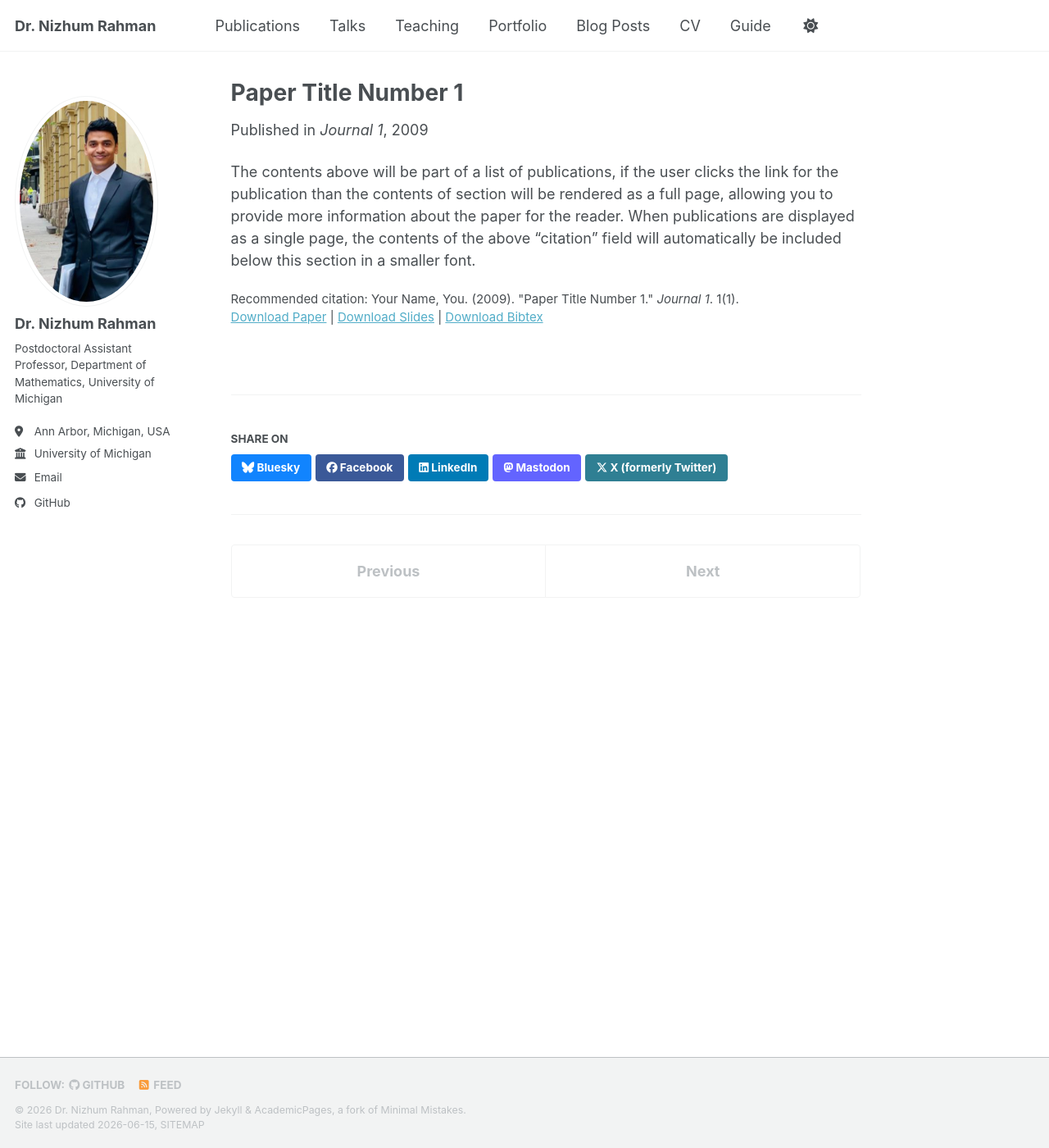
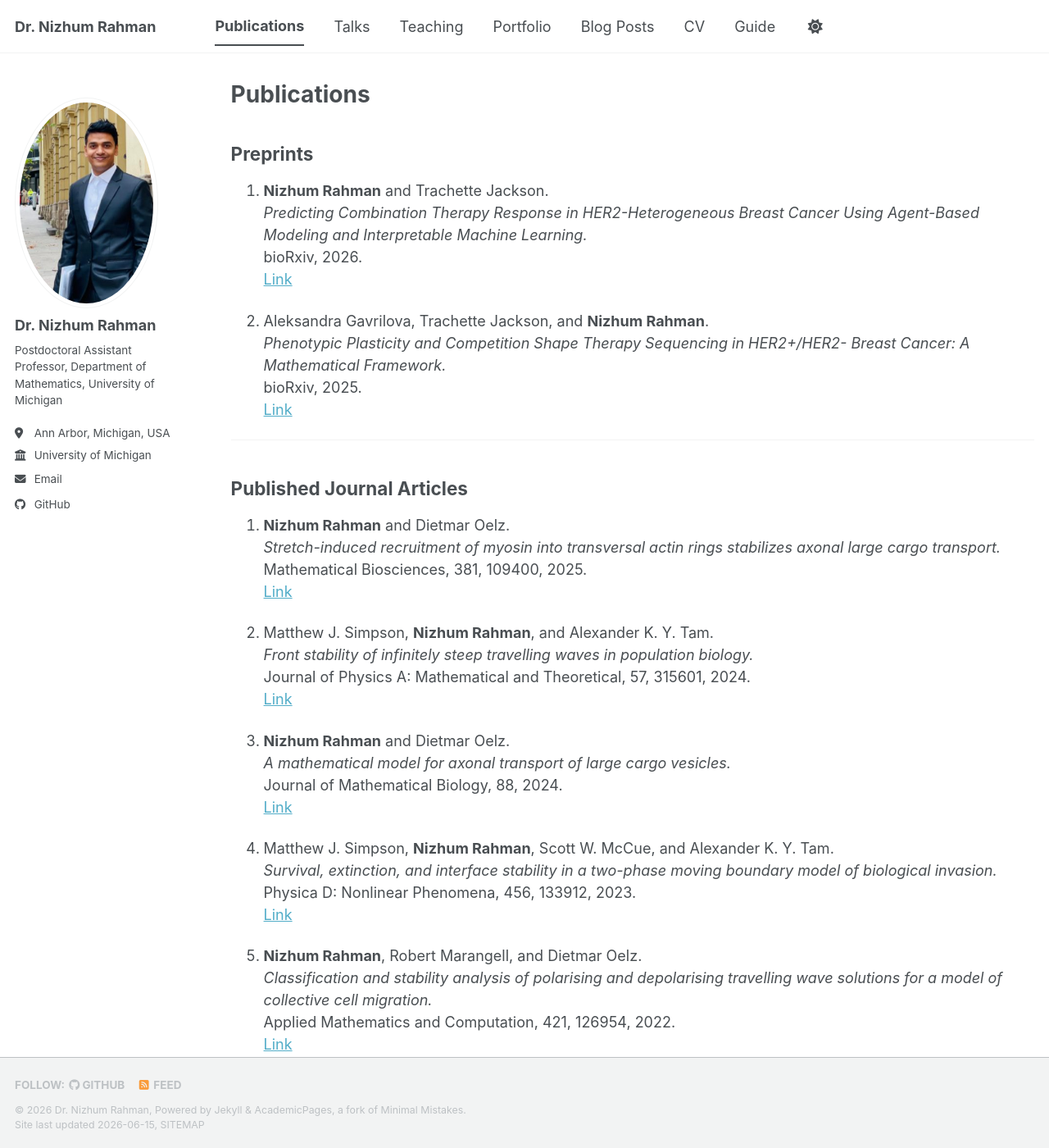
Before and after one commit to Nizhum37/Nizhum37.github.io, a Jekyll site: the page built from _publications/2009-10-01-paper-title-number-1.md, in a window 1280 px wide and 1400 px high. Shown: the whole window at 82% size. Built offline with Jekyll 4.4.1, drawn with Linux system fonts in a browser that asks for light colours; a script bundle is joined from its source files by our own code; library files that are not in the unit come from our copies.

Commit message:
Update 2009-10-01-paper-title-number-1.md

```diff
--- a/_publications/2009-10-01-paper-title-number-1.md
+++ b/_publications/2009-10-01-paper-title-number-1.md
@@ -1,14 +1,47 @@
 ---
-title: "Paper Title Number 1"
-collection: publications
-category: manuscripts
-permalink: /publication/2009-10-01-paper-title-number-1
-excerpt: 'This paper is about the number 1. The number 2 is left for future work.'
-date: 2009-10-01
-venue: 'Journal 1'
-slidesurl: 'https://academicpages.github.io/files/slides1.pdf'
-paperurl: 'https://academicpages.github.io/files/paper1.pdf'
-bibtexurl: 'https://academicpages.github.io/files/bibtex1.bib'
-citation: 'Your Name, You. (2009). &quot;Paper Title Number 1.&quot; <i>Journal 1</i>. 1(1).'
+layout: archive
+title: "Publications"
+permalink: /publications/
+author_profile: true
 ---
-The contents above will be part of a list of publications, if the user clicks the link for the publication than the contents of section will be rendered as a full page, allowing you to provide more information about the paper for the reader. When publications are displayed as a single page, the contents of the above "citation" field will automatically be included below this section in a smaller font.
+
+## Preprints
+
+1. **Nizhum Rahman** and Trachette Jackson.
+   *Predicting Combination Therapy Response in HER2-Heterogeneous Breast Cancer Using Agent-Based Modeling and Interpretable Machine Learning.*
+   bioRxiv, 2026.
+   [Link](https://doi.org/10.1101/2026.03.14.711774)
+
+2. Aleksandra Gavrilova, Trachette Jackson, and **Nizhum Rahman**.
+   *Phenotypic Plasticity and Competition Shape Therapy Sequencing in HER2+/HER2- Breast Cancer: A Mathematical Framework.*
+   bioRxiv, 2025.
+   [Link](https://doi.org/10.64898/2025.12.27.696676)
+
+---
+
+## Published Journal Articles
+
+1. **Nizhum Rahman** and Dietmar Oelz.
+   *Stretch-induced recruitment of myosin into transversal actin rings stabilizes axonal large cargo transport.*
+   Mathematical Biosciences, 381, 109400, 2025.
+   [Link](https://doi.org/10.1016/j.mbs.2025.109400)
+
+2. Matthew J. Simpson, **Nizhum Rahman**, and Alexander K. Y. Tam.
+   *Front stability of infinitely steep travelling waves in population biology.*
+   Journal of Physics A: Mathematical and Theoretical, 57, 315601, 2024.
+   [Link](https://doi.org/10.1088/1751-8121/ad6223)
+
+3. **Nizhum Rahman** and Dietmar Oelz.
+   *A mathematical model for axonal transport of large cargo vesicles.*
+   Journal of Mathematical Biology, 88, 2024.
+   [Link](https://doi.org/10.1007/s00285-023-02022-3)
+
+4. Matthew J. Simpson, **Nizhum Rahman**, Scott W. McCue, and Alexander K. Y. Tam.
+   *Survival, extinction, and interface stability in a two-phase moving boundary model of biological invasion.*
+   Physica D: Nonlinear Phenomena, 456, 133912, 2023.
+   [Link](https://doi.org/10.1016/j.physd.2023.133912)
+
+5. **Nizhum Rahman**, Robert Marangell, and Dietmar Oelz.
+   *Classification and stability analysis of polarising and depolarising travelling wave solutions for a model of collective cell migration.*
+   Applied Mathematics and Computation, 421, 126954, 2022.
+   [Link](https://doi.org/10.1016/j.amc.2022.126954)
```
